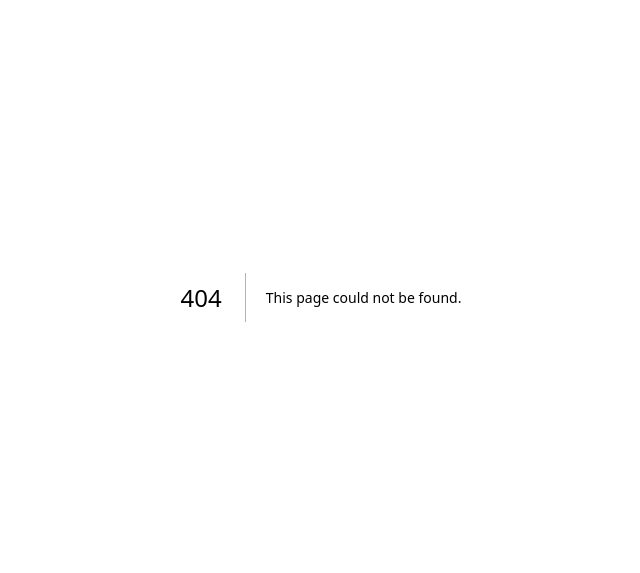
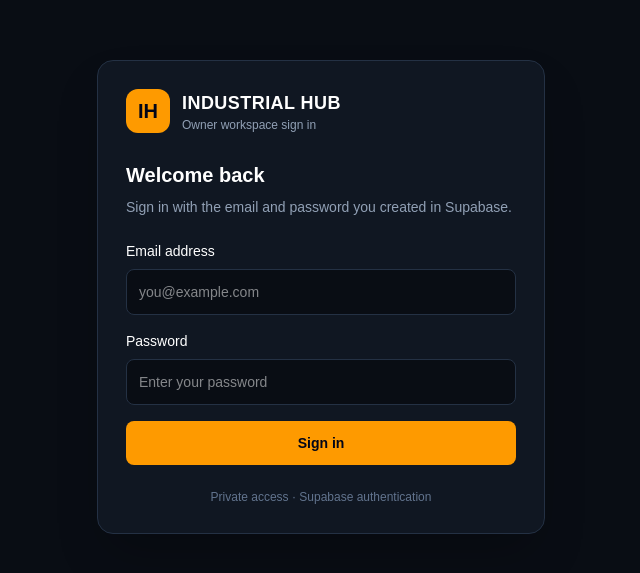
Before and after one commit to automationraks/yt-aiwithbhai, a Next.js app: page /login in a window 1280 px wide. Before the commit this address had no page. Shown: the part 103-676 px from the top of the page, without its empty margins (319-959 px from the left). Built offline with nearby package versions, Linux system fonts and the light colour scheme.

Commit message:
Add Supabase email password login page

```diff
--- /dev/null
+++ b/src/app/login/page.tsx
@@ -0,0 +1,91 @@
+"use client";
+
+import { FormEvent, useState } from "react";
+import { useRouter, useSearchParams } from "next/navigation";
+import { createSupabaseBrowserClient } from "@/lib/supabase/browser";
+
+export default function LoginPage() {
+  const router = useRouter();
+  const searchParams = useSearchParams();
+  const [email, setEmail] = useState("");
+  const [password, setPassword] = useState("");
+  const [error, setError] = useState("");
+  const [loading, setLoading] = useState(false);
+
+  async function handleSubmit(event: FormEvent<HTMLFormElement>) {
+    event.preventDefault();
+    setError("");
+    setLoading(true);
+
+    try {
+      const supabase = createSupabaseBrowserClient();
+      const { error: signInError } = await supabase.auth.signInWithPassword({ email, password });
+      if (signInError) {
+        setError(signInError.message);
+        return;
+      }
+
+      const requestedPath = searchParams.get("next");
+      const safePath = requestedPath?.startsWith("/") && !requestedPath.startsWith("//") ? requestedPath : "/";
+      router.replace(safePath);
+      router.refresh();
+    } catch {
+      setError("Unable to connect to Supabase. Check your environment variables and try again.");
+    } finally {
+      setLoading(false);
+    }
+  }
+
+  return (
+    <main className="flex min-h-screen items-center justify-center bg-[#090d14] px-4 text-white">
+      <section className="w-full max-w-md rounded-2xl border border-[var(--border)] bg-[var(--panel)] p-7 shadow-2xl">
+        <div className="mb-7 flex items-center gap-3">
+          <div className="flex h-11 w-11 items-center justify-center rounded-xl bg-amber-500 text-slate-950 text-xl font-bold">IH</div>
+          <div>
+            <h1 className="text-lg font-semibold tracking-wide">INDUSTRIAL HUB</h1>
+            <p className="text-xs text-[var(--muted)]">Owner workspace sign in</p>
+          </div>
+        </div>
+
+        <h2 className="text-xl font-semibold">Welcome back</h2>
+        <p className="mt-2 text-sm text-[var(--muted)]">Sign in with the email and password you created in Supabase.</p>
+
+        <form onSubmit={handleSubmit} className="mt-6 space-y-4">
+          <label className="block text-sm">
+            Email address
+            <input
+              type="email"
+              autoComplete="email"
+              required
+              value={email}
+              onChange={(event) => setEmail(event.target.value)}
+              className="mt-2 w-full rounded-lg border border-[var(--border)] bg-[#090d14] px-3 py-3 text-sm outline-none focus:border-amber-500"
+              placeholder="you@example.com"
+            />
+          </label>
+          <label className="block text-sm">
+            Password
+            <input
+              type="password"
+              autoComplete="current-password"
+              required
+              value={password}
+              onChange={(event) => setPassword(event.target.value)}
+              className="mt-2 w-full rounded-lg border border-[var(--border)] bg-[#090d14] px-3 py-3 text-sm outline-none focus:border-amber-500"
+              placeholder="Enter your password"
+            />
+          </label>
+          {error && <p role="alert" className="rounded-lg border border-red-500/30 bg-red-500/10 px-3 py-2 text-sm text-red-300">{error}</p>}
+          <button
+            type="submit"
+            disabled={loading}
+            className="w-full rounded-lg bg-amber-500 px-4 py-3 text-sm font-semibold text-slate-950 hover:bg-amber-400 disabled:cursor-not-allowed disabled:opacity-60"
+          >
+            {loading ? "Signing in..." : "Sign in"}
+          </button>
+        </form>
+        <p className="mt-6 text-center text-xs text-slate-500">Private access · Supabase authentication</p>
+      </section>
+    </main>
+  );
+}
```
